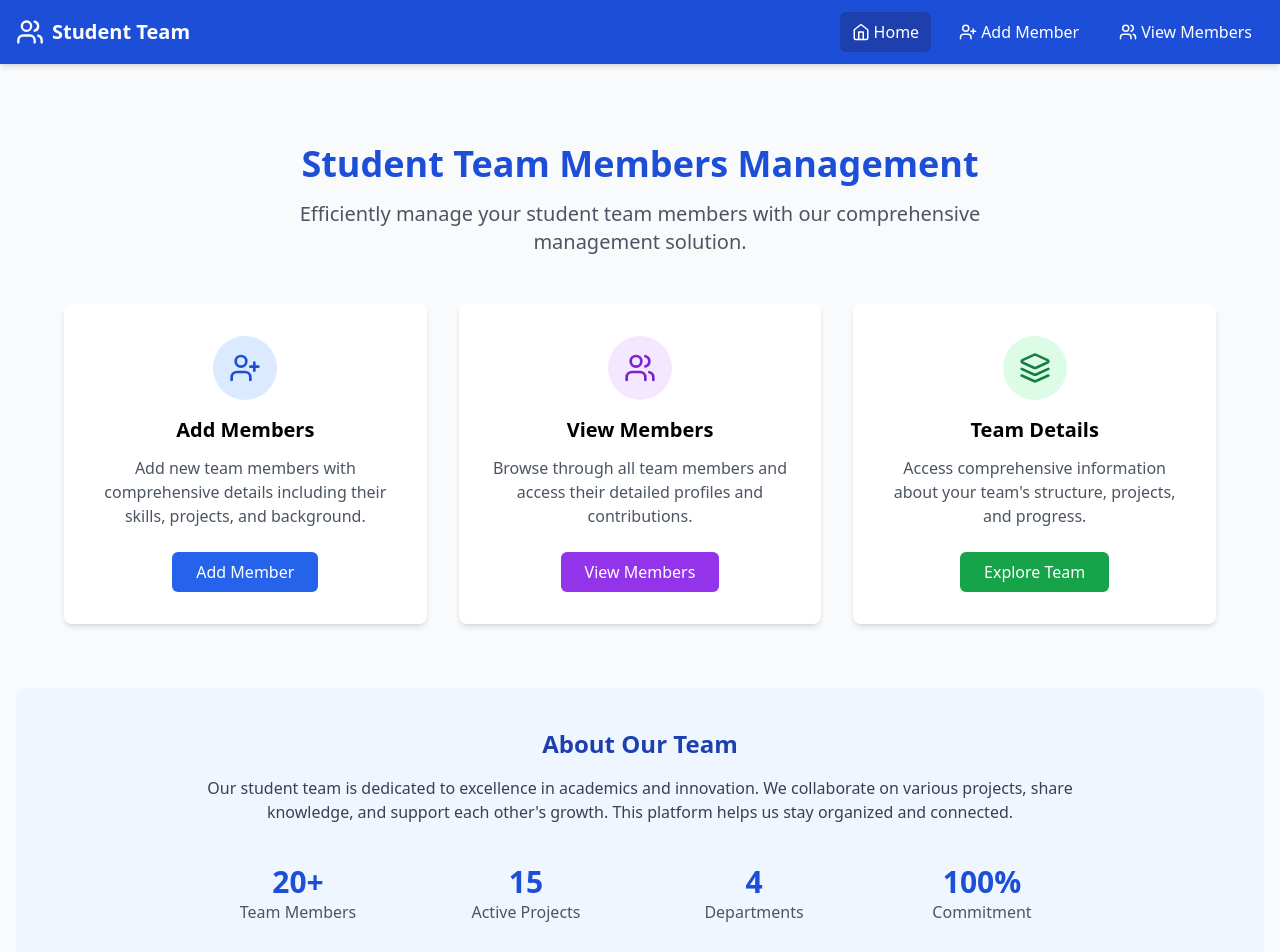
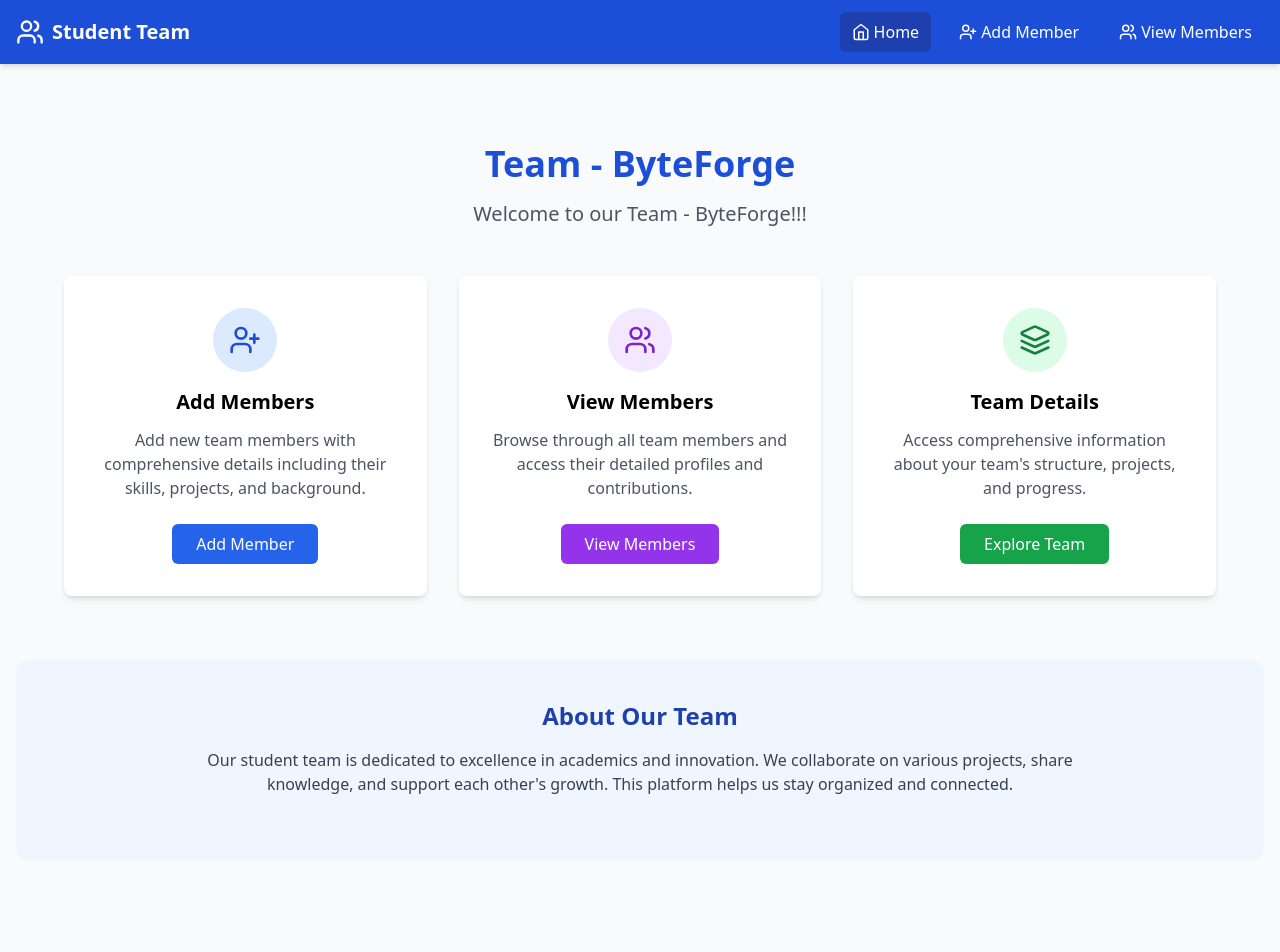
Before and after one commit to Rahimakhan01/TeamManagementSystem, a React (Vite) app: page / in a window 1280 px wide. Shown: the top 952 px of the page. Built offline with nearby package versions, Linux system fonts and the light colour scheme.

Commit message:
Home page updation

```diff
--- a/src/pages/HomePage.tsx
+++ b/src/pages/HomePage.tsx
@@ -7,10 +7,10 @@ const HomePage: React.FC = () => {
     <div className="container mx-auto px-4 py-8">
       <section className="text-center my-12">
         <h1 className="text-4xl font-bold text-blue-700 mb-4 animate-fade-in">
-          Student Team Members Management
+          Team - ByteForge
         </h1>
         <p className="text-xl text-gray-600 max-w-3xl mx-auto">
-          Efficiently manage your student team members with our comprehensive management solution.
+          Welcome to our Team - ByteForge!!!
         </p>
       </section>
 
@@ -83,24 +83,6 @@ const HomePage: React.FC = () => {
             Our student team is dedicated to excellence in academics and innovation. We collaborate on various projects,
             share knowledge, and support each other's growth. This platform helps us stay organized and connected.
           </p>
-          <div className="grid grid-cols-2 md:grid-cols-4 gap-4 text-center">
-            <div className="p-4">
-              <div className="text-3xl font-bold text-blue-700">20+</div>
-              <div className="text-gray-600">Team Members</div>
-            </div>
-            <div className="p-4">
-              <div className="text-3xl font-bold text-blue-700">15</div>
-              <div className="text-gray-600">Active Projects</div>
-            </div>
-            <div className="p-4">
-              <div className="text-3xl font-bold text-blue-700">4</div>
-              <div className="text-gray-600">Departments</div>
-            </div>
-            <div className="p-4">
-              <div className="text-3xl font-bold text-blue-700">100%</div>
-              <div className="text-gray-600">Commitment</div>
-            </div>
-          </div>
         </div>
       </section>
     </div>
--- a/src/pages/ViewMembersPage.tsx
+++ b/src/pages/ViewMembersPage.tsx
@@ -67,6 +67,7 @@ const ViewMembersPage: React.FC = () => {
 
   if (loading) {
     return (
+
       <div className="container mx-auto px-4 py-20 flex justify-center items-center">
         <div className="text-center">
           <Loader className="animate-spin mx-auto mb-4 text-blue-600" size={40} />
```
